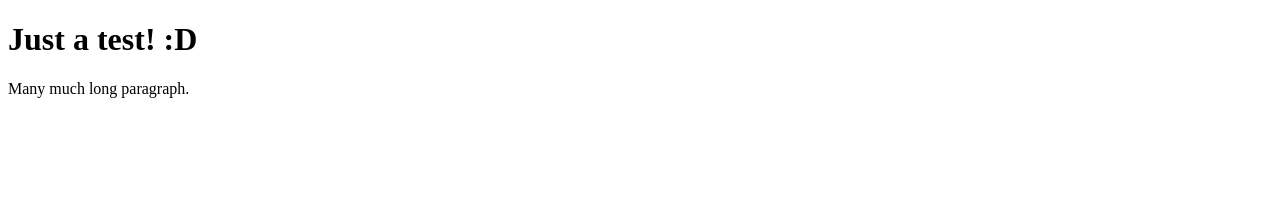
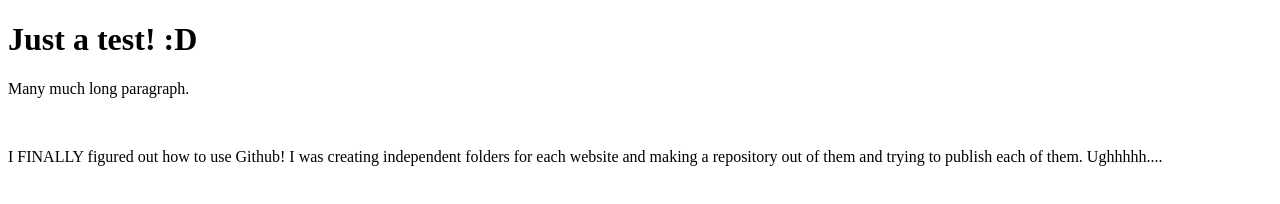
Before and after one commit to Perplexitus/Perplexitus.github.io, a plain HTML site: page personal-info/personal-info.html in a window 1280 px wide. Drawn offline with Linux system fonts and the light colour scheme.

Commit message:
Editted test-site
Reflects my struggles with this class. :)

```diff
--- a/personal-info/personal-info.html
+++ b/personal-info/personal-info.html
@@ -8,6 +8,9 @@
 <body>
     <h1>Just a test! :D</h1>
     <p>Many much long paragraph.</p>
+
+    <br>
+    <p>I FINALLY figured out how to use Github! I was creating independent folders for each website and making a repository out of them and trying to publish each of them. Ughhhhh....</p>
 </body>
 
 </html>
```
